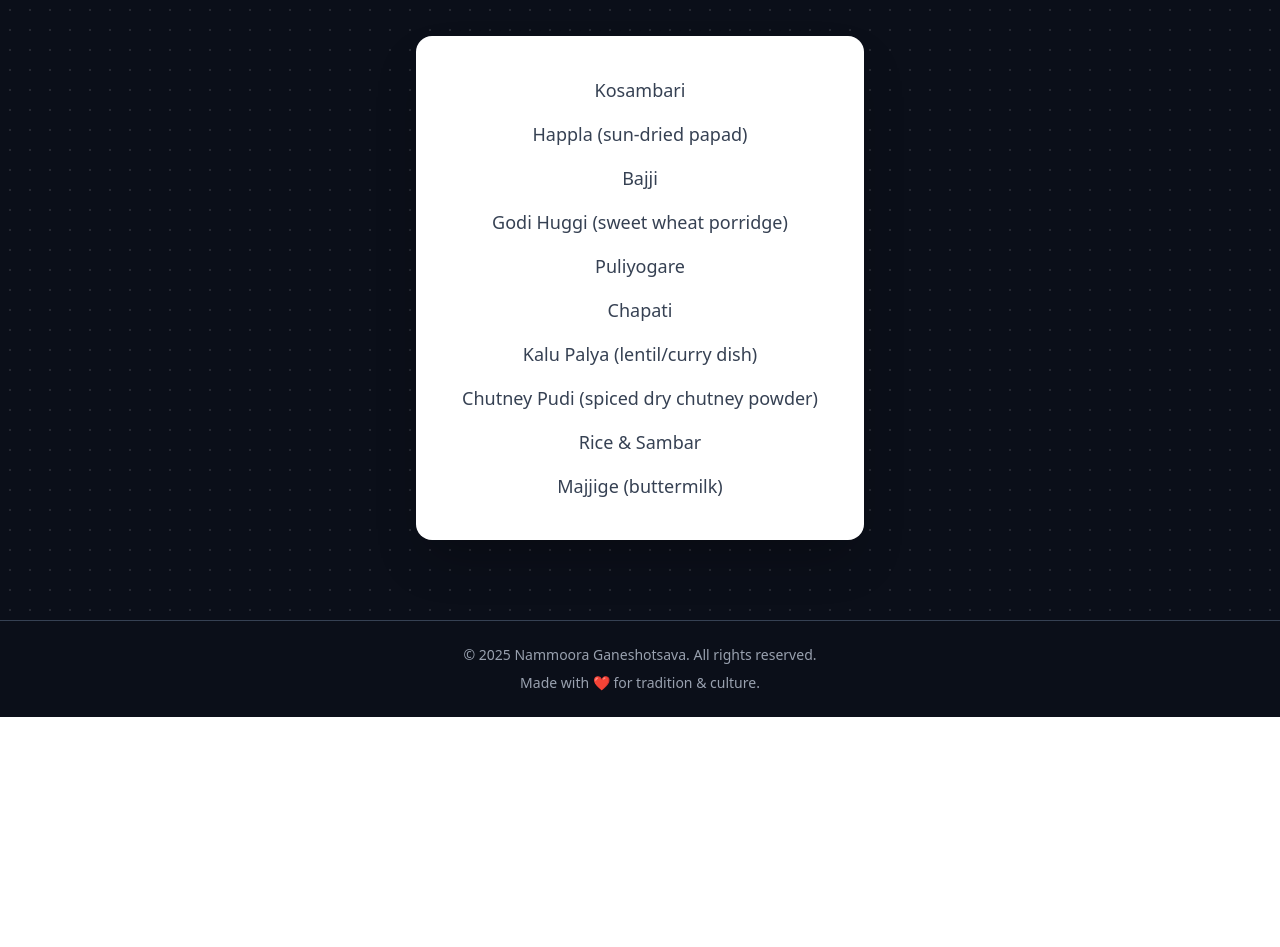
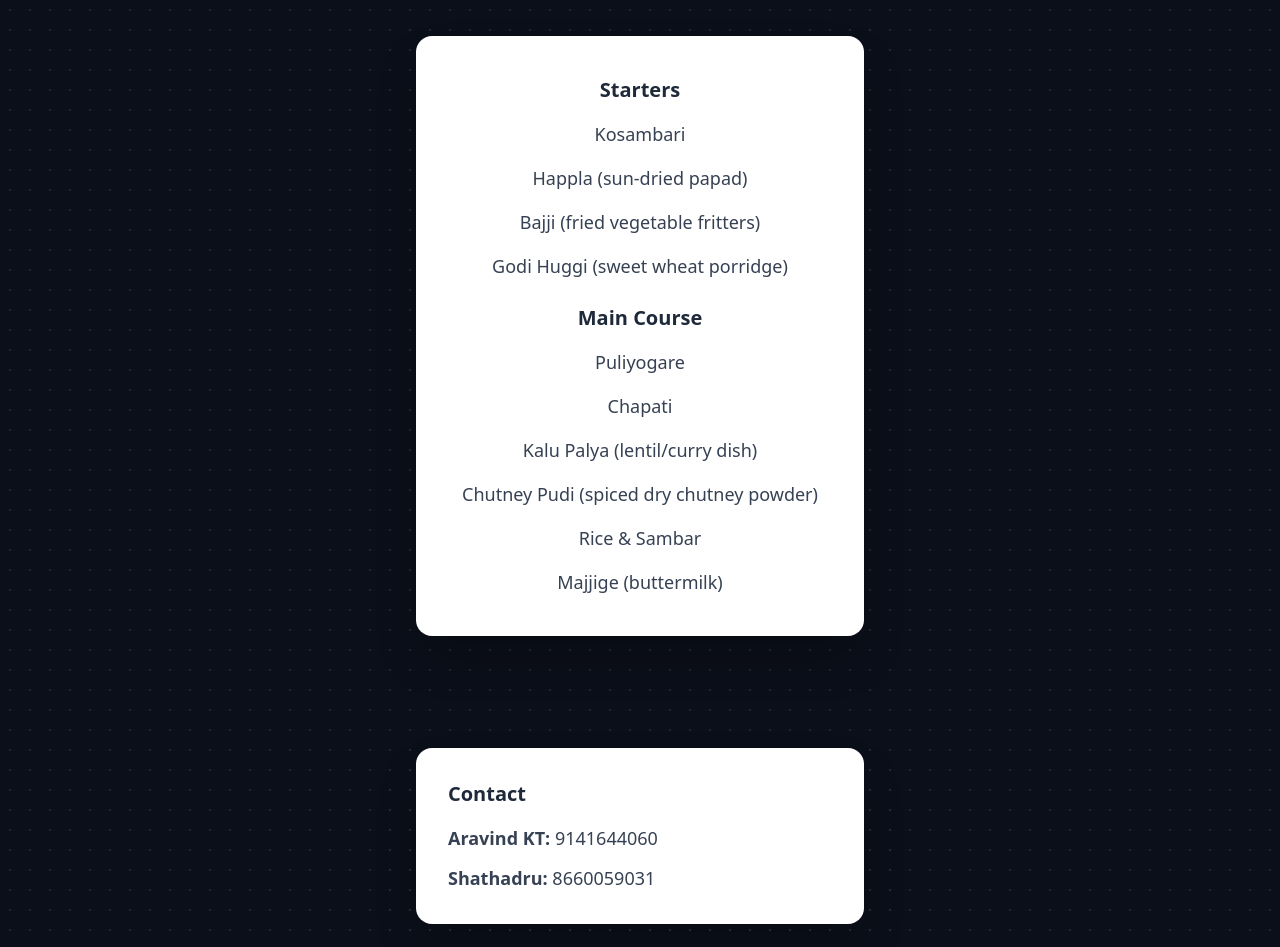
Before and after one commit to Muragesh-24/booking-frontend, a Next.js app in the folder ganeshbooking/: page / in a window 1280 px wide. Shown: the part 1160-2107 px from the top of the page. Before the commit the page ends 1877 px from the top, so only its background shows below. Built offline with nearby package versions, Linux system fonts and the light colour scheme.

Commit message:
feat :v1 backend

```diff
--- a/ganeshbooking/src/app/auth/page.tsx
+++ b/ganeshbooking/src/app/auth/page.tsx
@@ -115,7 +115,7 @@ type Pay = {
 
                 <div>
                   <label className="block text-sm mb-1 text-gray-300">
-                    Rollnumber
+                    Rollnumber / other ID
                   </label>
                   <input
                     type="text"
--- a/ganeshbooking/src/app/booking/page.tsx
+++ b/ganeshbooking/src/app/booking/page.tsx
@@ -40,6 +40,7 @@ type Booking = {
 export default function BookingPage() {
   const [name, setName] = useState("");
   const [email, setEmail] = useState("");
+   const [phone, setPhone] = useState("");
   const [utr, setUtr] = useState("");
   const [kannadigas, setKannadigas] = useState(0);
   const [nonKannadigas, setNonKannadigas] = useState(0);
@@ -125,6 +126,7 @@ const total = kannadigas * priceKannadiga + nonKannadigaTotal;
           body: JSON.stringify({
             name,
             email,
+            phone,
             utr,
             kannadigas,
             nonKannadigas,
@@ -141,6 +143,12 @@ const total = kannadigas * priceKannadiga + nonKannadigaTotal;
 
  toast.success("Order placed successfully!")
  fetchBookings();
+ setEmail("")
+ setName("")
+ setPhone("")
+ setUtr("")
+ setKannadigas(0)
+ setNonKannadigas(0)
 
     } catch (err) {
       console.error(err);
@@ -202,6 +210,17 @@ const total = kannadigas * priceKannadiga + nonKannadigaTotal;
               placeholder="Enter your email"
               value={email}
               onChange={(e) => setEmail(e.target.value)}
+              className="bg-[#0b0f19] border-gray-700 focus:ring-yellow-400"
+            />
+          </div>
+
+                <div className="space-y-2">
+            <Label htmlFor="phone" className="text-yellow-400">Contact Number</Label>
+            <Input
+              id="phone"
+              placeholder="Enter your Contact number"
+              value={phone}
+              onChange={(e) => setPhone(e.target.value)}
               className="bg-[#0b0f19] border-gray-700 focus:ring-yellow-400"
             />
           </div>
@@ -288,6 +307,13 @@ const total = kannadigas * priceKannadiga + nonKannadigaTotal;
         </CardContent>
       </Card>
     </main>
+    <div className="flex justify-center mt-4">
+  <div className="max-w-md w-full t text-sm text-white text-center">
+    After verification of the booking, it will be shown in your history(under verification) and the coupon will be sent to your email.
+    For any concerns, please contact us.
+  </div>
+</div>
+
   <h2 className="text-center text-3xl font-bold bg-gradient-to-r from-yellow-400 to-orange-500 bg-clip-text text-transparent m-4"> Your Bookings</h2>
          {bookings.coupons.length === 0 ? (
         <p className="text-gray-500 text-center">No past bookings found.</p>
@@ -301,7 +327,7 @@ const total = kannadigas * priceKannadiga + nonKannadigaTotal;
               <th className="p-2 border">Email</th>
               <th className="p-2 border">Total</th>
               <th className="p-2 border">Status</th>
-                 <th className="p-2 border">BookingStatus</th>
+                 <th className="p-2 border">VerificationStatus</th>
               <th className="p-2 border">Date</th>
             </tr>
           </thead>
--- a/ganeshbooking/src/app/page.tsx
+++ b/ganeshbooking/src/app/page.tsx
@@ -10,7 +10,7 @@ export default function Home() {
   const [isOpen, setIsOpen] = useState(false);
 
   const events = [
-    { time: "08:00 AM", title: "Ganesh Pratishthana Pooja" },
+    { time: "08:00 AM", title: "Ganesh Pratishtpana Pooja" },
     { time: "06:00 PM", title: "Evening Cultural Activities" },
     { time: "08:00 PM", title: "Dinner" },
     { time: "10:00 PM", title: "Ganesh Visarjana" },
@@ -128,22 +128,40 @@ export default function Home() {
 
 <div className="flex justify-center">
   <div className="bg-white shadow-2xl rounded-2xl p-10 max-w-md w-full">
+    <div className="text-gray-800 text-xl font-bold mb-4">Starters</div>
+    <ul className="space-y-4 text-gray-700 text-lg font-medium mb-6">
+      <li className="hover:scale-105 transition-transform">Kosambari</li>
+      <li className="hover:scale-105 transition-transform">Happla (sun-dried papad)</li>
+      <li className="hover:scale-105 transition-transform">Bajji (fried vegetable fritters)</li>
+      <li className="hover:scale-105 transition-transform">Godi Huggi (sweet wheat porridge)</li>
+    </ul>
+
+    <div className="text-gray-800 text-xl font-bold mb-4">Main Course</div>
     <ul className="space-y-4 text-gray-700 text-lg font-medium">
- <li className="hover:scale-105 transition-transform">Kosambari</li>
-<li className="hover:scale-105 transition-transform">Happla (sun-dried papad) </li>
-<li className="hover:scale-105 transition-transform">Bajji</li>
-<li className="hover:scale-105 transition-transform">Godi Huggi (sweet wheat porridge)</li>
       <li className="hover:scale-105 transition-transform">Puliyogare</li>
       <li className="hover:scale-105 transition-transform">Chapati</li>
-<li className="hover:scale-105 transition-transform">Kalu Palya (lentil/curry dish) </li>
+      <li className="hover:scale-105 transition-transform">Kalu Palya (lentil/curry dish)</li>
       <li className="hover:scale-105 transition-transform">Chutney Pudi (spiced dry chutney powder)</li>
       <li className="hover:scale-105 transition-transform">Rice & Sambar</li>
       <li className="hover:scale-105 transition-transform">Majjige (buttermilk)</li>
-
     </ul>
   </div>
 </div>
+
 </section>
+<div className="flex justify-center mt-8 mb-8">
+  <div className="bg-white shadow-2xl rounded-2xl p-8 max-w-md w-full">
+    <div className="text-gray-800 text-xl font-bold mb-4">Contact</div>
+    <ul className="space-y-3 text-gray-700 text-lg font-medium">
+      <li>
+        <span className="font-semibold">Aravind KT:</span> 9141644060
+      </li>
+      <li>
+        <span className="font-semibold">Shathadru:</span> 8660059031
+      </li>
+    </ul>
+  </div>
+</div>
 
 
 
```
Lines whose indentation alone changed are shown as unchanged.
